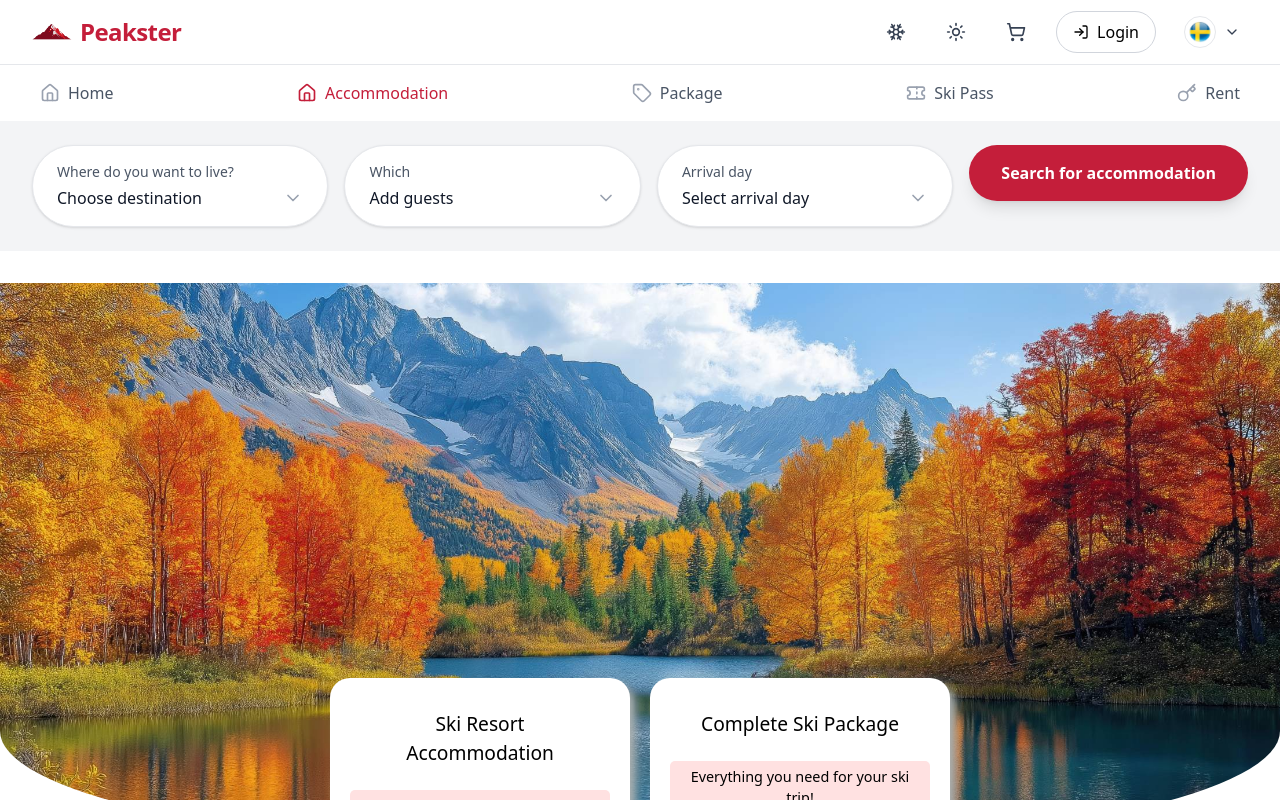
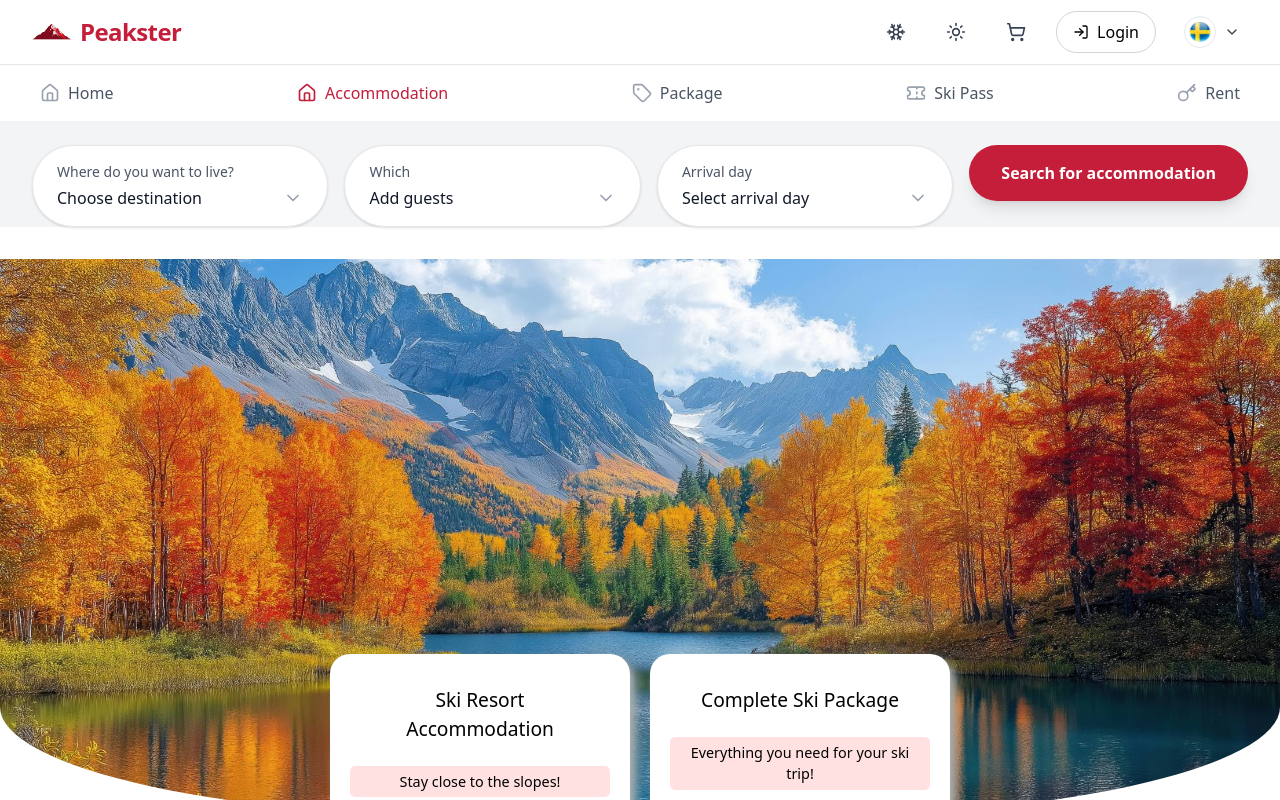
Before and after one commit to KaviSubi55/Works, a Next.js app: page / in a window 1280 px wide. Both pictures are taken after a click on the button "Accommodation". Shown: the top 800 px of the page. Built offline with nearby package versions, Linux system fonts and the light colour scheme.

Commit message:
Remove bottom spacing from all search components
Changed padding from py-4 sm:py-6 to pt-4 sm:pt-6 in:
- Accommodation Search
- Package Search
- Rent Search
- Ski Pass Search

This removes the bottom padding while preserving top padding for consistent spacing across all search components.

```diff
--- a/components/AccomodationSearch/index.tsx
+++ b/components/AccomodationSearch/index.tsx
@@ -178,7 +178,7 @@ const AccommodationSearch: React.FC = () => {
   };
 
   return (
-    <div className="bg-gray-100 py-4 sm:py-6">
+    <div className="bg-gray-100 pt-4 sm:pt-6">
       <div className="max-w-[1440px] mx-auto px-4 sm:px-6 lg:px-8">
         <div className="flex flex-col lg:flex-row items-stretch lg:items-start gap-3 sm:gap-4">
           {/* Destination Dropdown */}
--- a/components/PackageSearch/index.tsx
+++ b/components/PackageSearch/index.tsx
@@ -132,7 +132,7 @@ const PackageSearch: React.FC = () => {
   };
 
   return (
-    <div className="bg-gray-100 py-4 sm:py-6">
+    <div className="bg-gray-100 pt-4 sm:pt-6">
       <div className="max-w-[1440px] mx-auto px-4 sm:px-6 lg:px-8">
         <div className="flex flex-col lg:flex-row items-stretch lg:items-start gap-3 sm:gap-4">
           {/* Destination Dropdown */}
--- a/components/RentSearch/index.tsx
+++ b/components/RentSearch/index.tsx
@@ -136,7 +136,7 @@ const RentSearch: React.FC = () => {
   };
 
   return (
-    <div className="bg-gray-100 py-4 sm:py-6">
+    <div className="bg-gray-100 pt-4 sm:pt-6">
       <div className="max-w-[1440px] mx-auto px-4 sm:px-6 lg:px-8">
         <div className="flex flex-col lg:flex-row items-stretch lg:items-start gap-3 sm:gap-4">
           {/* Destination Dropdown */}
--- a/components/SkiPassSearch/index.tsx
+++ b/components/SkiPassSearch/index.tsx
@@ -145,7 +145,7 @@ const SkiPassSearch: React.FC = () => {
   };
 
   return (
-    <div className="bg-gray-100 py-4 sm:py-6">
+    <div className="bg-gray-100 pt-4 sm:pt-6">
       <div className="max-w-[1440px] mx-auto px-4 sm:px-6 lg:px-8">
         <div className="flex flex-col lg:flex-row items-stretch lg:items-start gap-3 sm:gap-4">
           {/* Destination Dropdown */}
```
